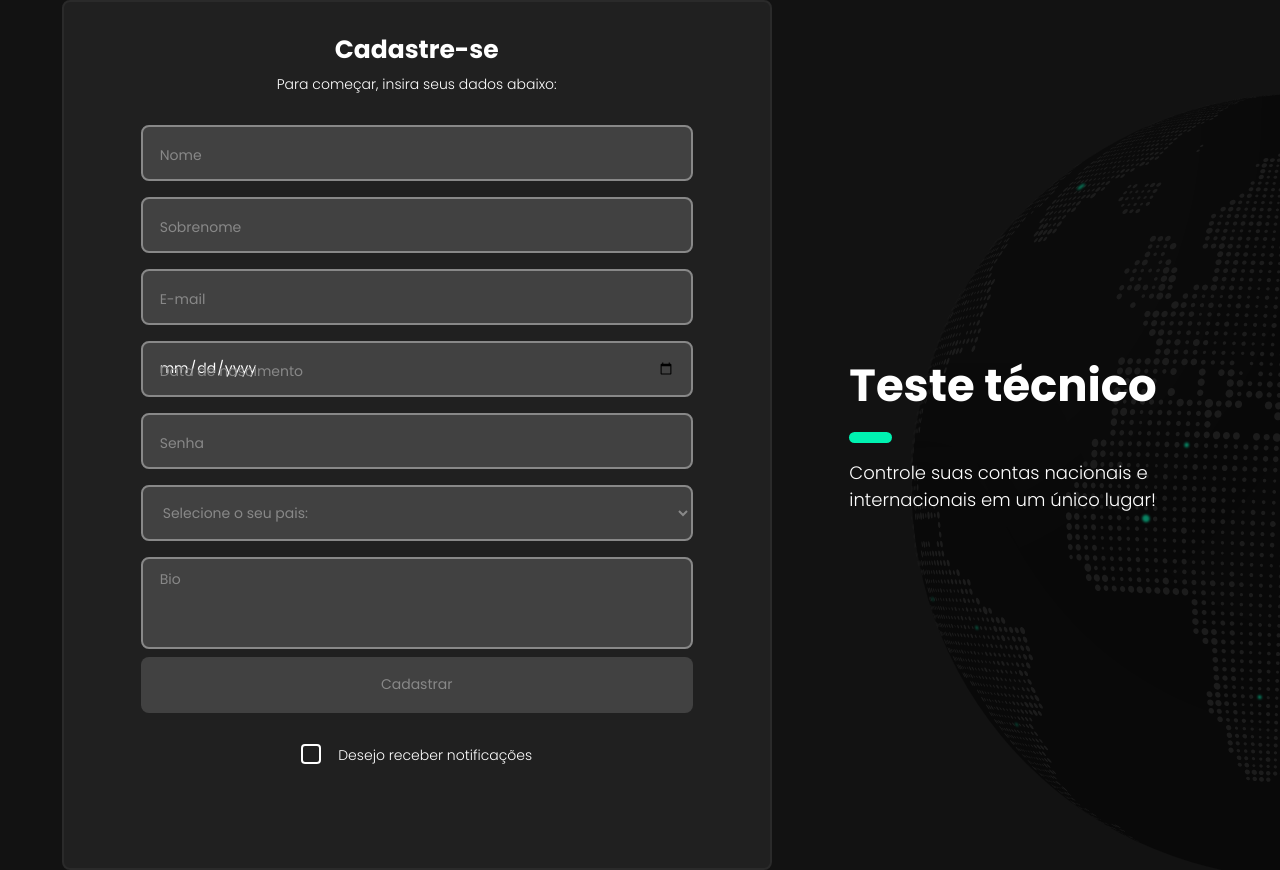
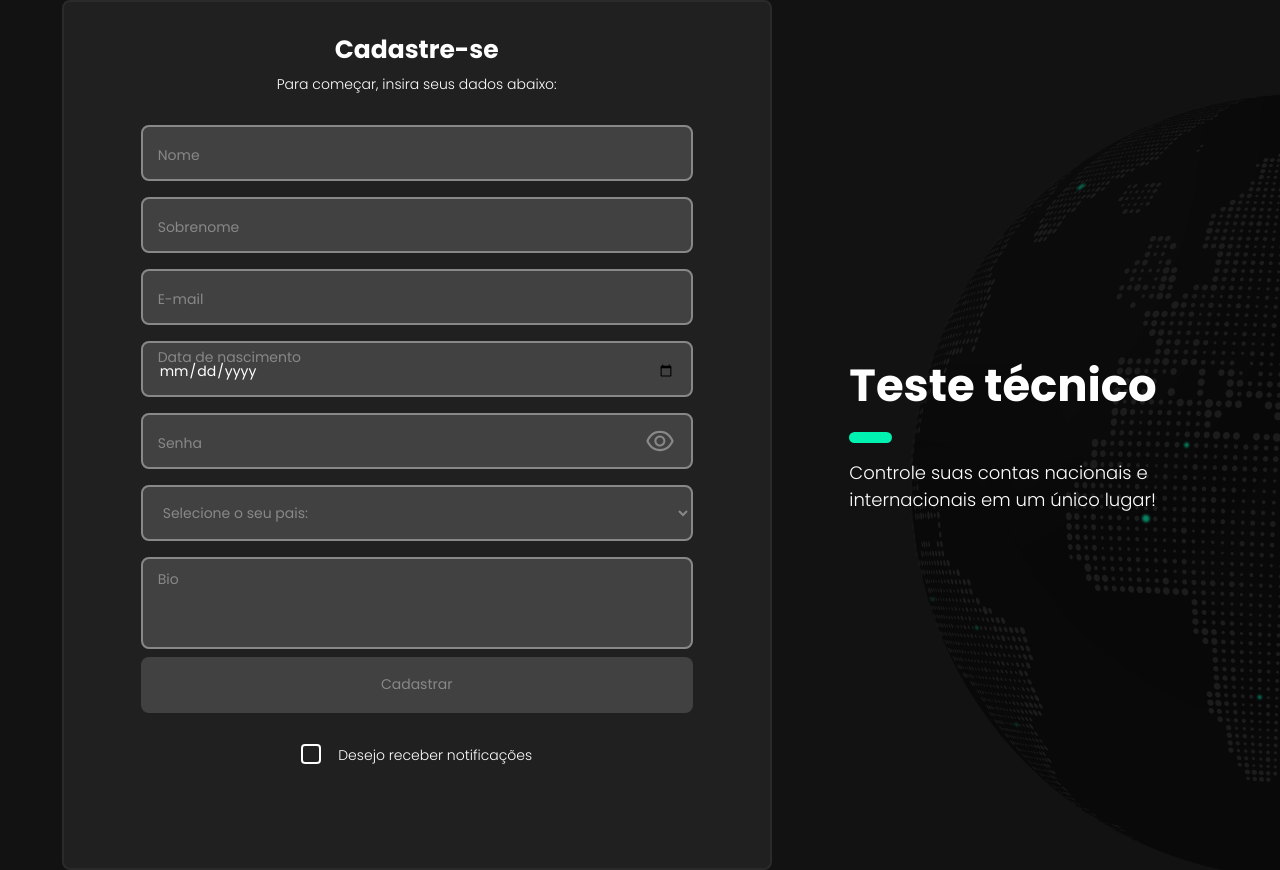
Before and after one commit to tracefinance/frontend-challenge, a Next.js app: page / in a window 1280 px wide. Built offline with nearby package versions, Linux system fonts and the light colour scheme.

Commit message:
Add Icon And Update Fields

```diff
--- a/package.json
+++ b/package.json
@@ -15,6 +15,7 @@
     "react": "18.1.0",
     "react-dom": "18.1.0",
     "react-hook-form": "^7.32.1",
+    "react-icons": "^4.4.0",
     "sass": "^1.52.3",
     "yop": "^0.0.0",
     "yup": "^0.32.11"
--- a/src/components/ContentLeft/index.tsx
+++ b/src/components/ContentLeft/index.tsx
@@ -1,9 +1,11 @@
 import { useForm } from 'react-hook-form';
 import { yupResolver } from '@hookform/resolvers/yup';
+import { AiOutlineEye, AiOutlineEyeInvisible } from 'react-icons/ai'
 
 import { validationSchema } from '../../services/validationFields';
 
 import styles from './styles.module.scss';
+import { useState } from 'react';
 
 type UserSubmitForm = {
   firstName: string;
@@ -17,11 +19,21 @@ type UserSubmitForm = {
 }
 
 export function ContentLeft(){
+  const [typePassword, setTypePassword] = useState('password');
+
   const { register,  formState: { errors }, handleSubmit } = useForm<UserSubmitForm>({
     resolver: yupResolver(validationSchema)
   })
 
   const onSubmit = handleSubmit((data) => console.log(data));
+
+  function tooglePassword(){
+    if(typePassword === 'password'){
+      setTypePassword('text')
+    }else{
+      setTypePassword('password')
+    }
+  }
 
   return(
     <div className={styles.contentLeft}>
@@ -31,6 +43,7 @@ export function ContentLeft(){
       <div className={styles.inputGroup}>
         <input
           type="text"
+          placeholder=" "
           {...register("firstName")}
           className={errors.firstName ? `${styles.isInvalid}` : ''}
         />
@@ -40,6 +53,7 @@ export function ContentLeft(){
       <div className={styles.inputGroup}>
         <input
           type="text"
+          placeholder=" "
           {...register("lastName")}
           className={errors.lastName ? `${styles.isInvalid}` : ''}
         />
@@ -49,6 +63,7 @@ export function ContentLeft(){
       <div className={styles.inputGroup}>
         <input
           type="text"
+          placeholder=" "
           {...register("email")}
           className={errors.email ? `${styles.isInvalid}` : ''}
         />
@@ -59,6 +74,7 @@ export function ContentLeft(){
       <div className={styles.inputGroup}>
         <input
           type="date"
+          placeholder=" "
           {...register("birthday")}
           className={errors.birthday ? `${styles.isInvalid}` : ''}
           />
@@ -68,12 +84,22 @@ export function ContentLeft(){
 
       <div className={styles.inputGroup}>
         <input
-          type="password"
+          type={typePassword}
+          placeholder=" "
           {...register("password")}
           className={errors.password ? `${styles.isInvalid}` : ''}
           />
         { errors.password ? (<span>{errors.password?.message}</span>) : (<></>) }
         <label>Senha</label>
+        <div  onClick={tooglePassword}>
+          {typePassword === 'password' ?
+            (<AiOutlineEye size={32} color="#888888"/>)
+            :
+            (
+              <AiOutlineEyeInvisible size={32} color="#888888"/>
+            )
+          }
+        </div>
       </div>
 
       <div className={styles.inputGroup}>
@@ -93,6 +119,7 @@ export function ContentLeft(){
       <div className={styles.inputGroup}>
         <textarea
           id='bio'
+          placeholder=" "
           {...register("bio")}
           className={errors.bio ? `${styles.isInvalid}` : ''}
         />
--- a/src/components/ContentLeft/styles.module.scss
+++ b/src/components/ContentLeft/styles.module.scss
@@ -47,26 +47,25 @@
   flex-direction: column;
 
   input, textarea{
-    height: 2.25rem;
+    height: 1.951rem;
     max-width: 32.25rem;
     width: 100%;
     background: var(--dark-800);
     border: 2px solid var(--dark-500);
     border-radius: 0.5rem;
 
-    padding: 0.5rem 1rem;
+    padding: 0.8rem 1rem 0.5rem 1rem;
     margin: 0.5rem 0;
     color: var(--white);
     font-size: 0.875rem;
-
-
 
     &:focus{
       outline: none;
       border: 2px solid var(--dark-100);
     }
 
-    &:focus ~ label{
+    &:focus ~ label,
+    &:not(:placeholder-shown) + label{
       transform: translateY(-14px)
     }
   }
@@ -100,12 +99,18 @@
   label{
     position: absolute;
     top: 28px;
-    left: 96px;
+    left: 94px;
     font-size: 0.875rem;
     color: var(--dark-500);
     display: flex;
 
     transition: all 0.5s ease-in-out;
+  }
+
+  div{
+    display: flex;
+    position: absolute;
+    right: 94px;
   }
 
   select{
```
Also changed, not shown: 1 other file (tests, documents, lock files or other folders).
